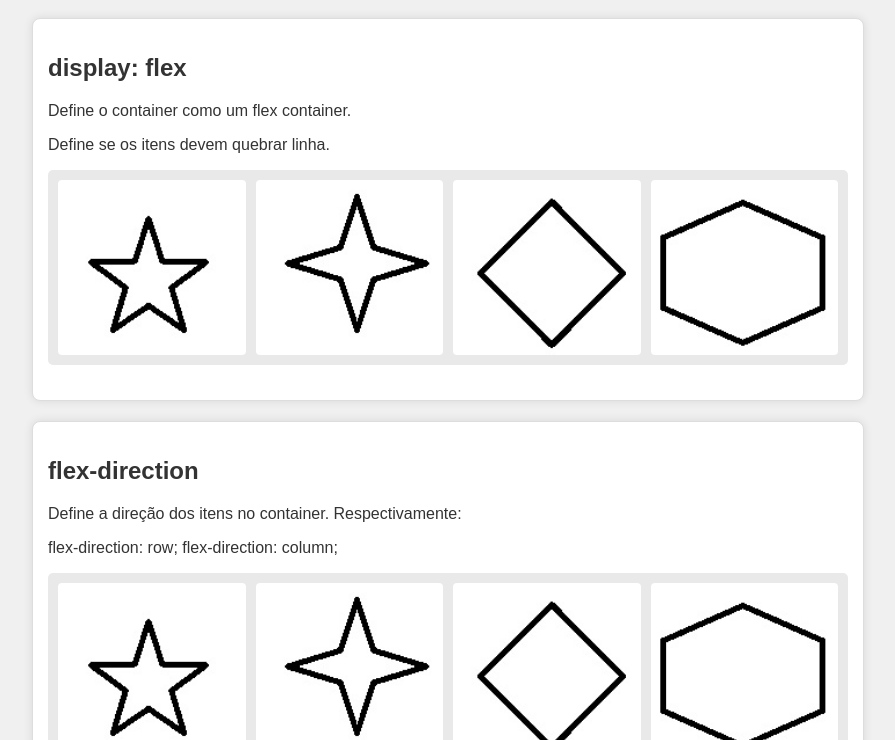
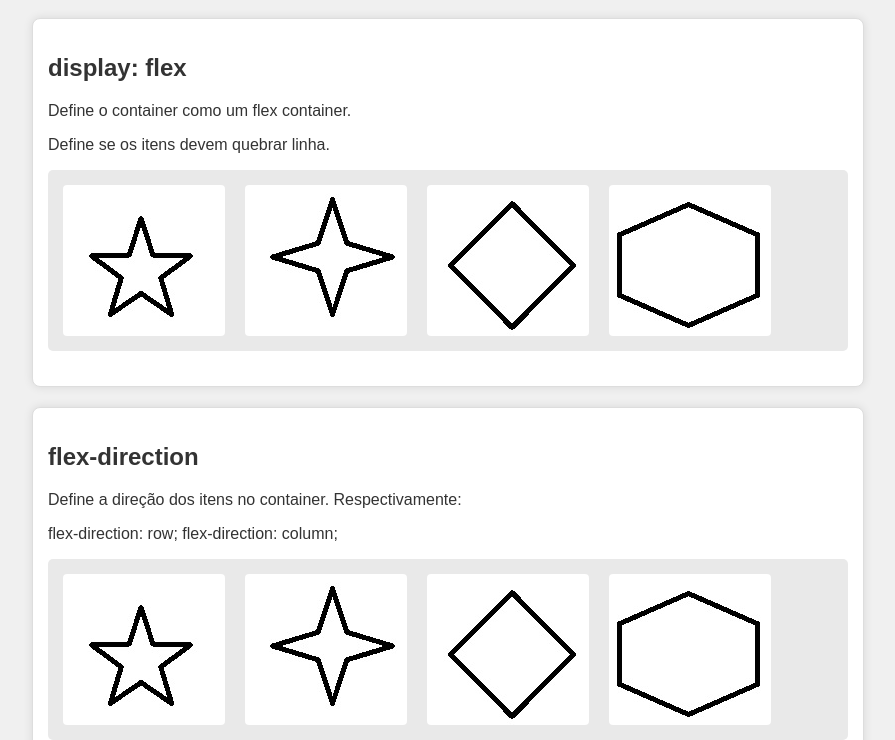
Before and after one commit to emioto1932/Flex-Box, a plain HTML site: page index.html in a window 1280 px wide. Shown: the part 60-800 px from the top of the page, without its empty margins (192-1087 px from the left). Drawn offline with Linux system fonts and the light colour scheme.

Commit message:
Update styles.css

```diff
--- a/styles.css
+++ b/styles.css
@@ -120,8 +120,10 @@ h1 {
 }
 
 img {
-    width: 100%; /* Garante que as imagens não excedam o tamanho do container */
-    height: 100%; /* Mantém a proporção das imagens */
+    max-width: 100%; /* Impede que a imagem ultrapasse a largura do contêiner */
+    max-height: 100%; /* Impede que a imagem ultrapasse a altura do contêiner */
+    object-fit: contain; /* Mantém a proporção da imagem dentro do contêiner */
+    margin: 5px; /* Espaço entre as imagens */
 }
 
 
@@ -149,8 +151,6 @@ img {
 }
 
 .container img {
-    width: 100%;
-    height: 100%;
     object-fit: cover;
     border-radius: 4px;
 }
```
